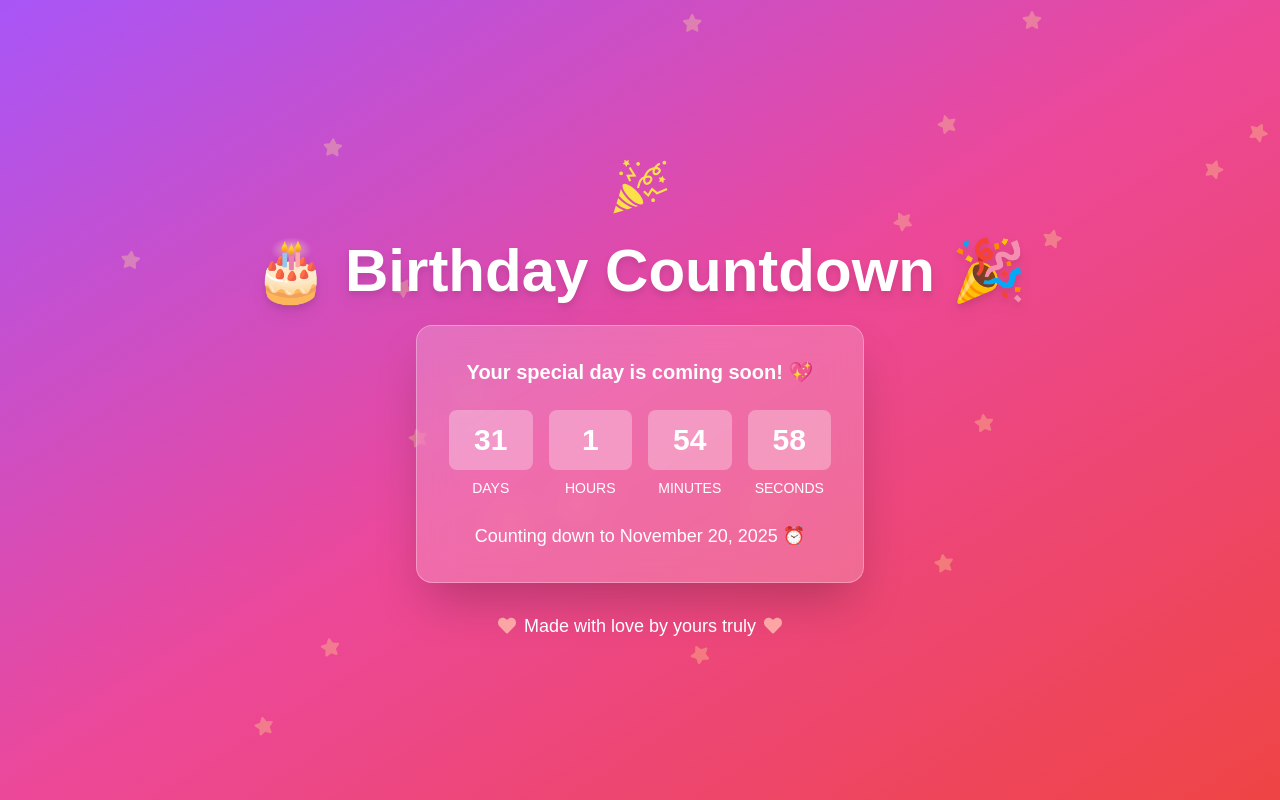
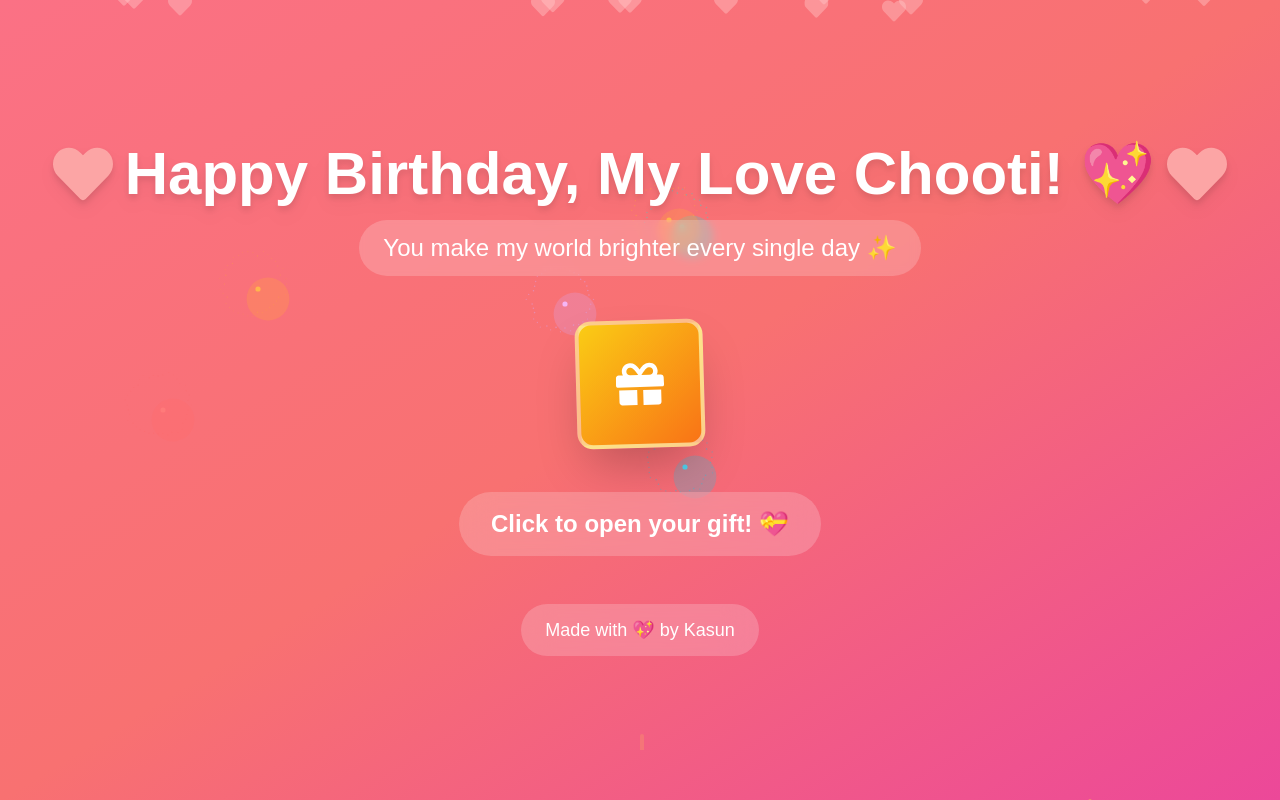
Before and after one commit to kasunsagara/birthday-surprise-website, a React (Vite) app: page / in a window 1280 px wide. Built offline with nearby package versions, Linux system fonts and the light colour scheme.

Commit message:
small change

```diff
--- a/src/App.jsx
+++ b/src/App.jsx
@@ -4,7 +4,7 @@ import { GiPartyPopper } from "react-icons/gi";
 import { motion, AnimatePresence } from "framer-motion";
 
 export default function App() {
-  const birthday = new Date("2025-11-20T00:00:00");
+  const birthday = new Date("2025-01-20T00:00:00");
   const [timeLeft, setTimeLeft] = useState({});
   const [showSurprise, setShowSurprise] = useState(false);
   const [showGifts, setShowGifts] = useState(false);
@@ -711,7 +711,7 @@ export default function App() {
           transition={{ delay: 0.2 }}
         >
           <FaHeart className="text-red-300" />
-          Happy Birthday, My Love! 💖
+          Happy Birthday, My Love Chooti! 💖
           <FaHeart className="text-red-300" />
         </motion.h1>
 
```
